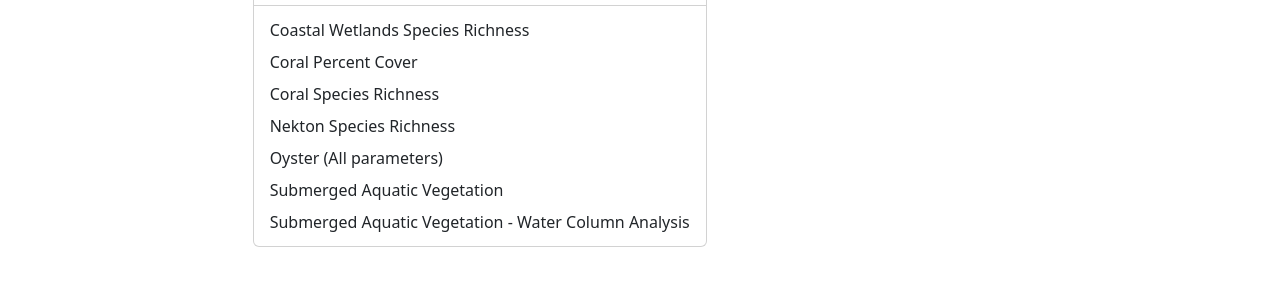
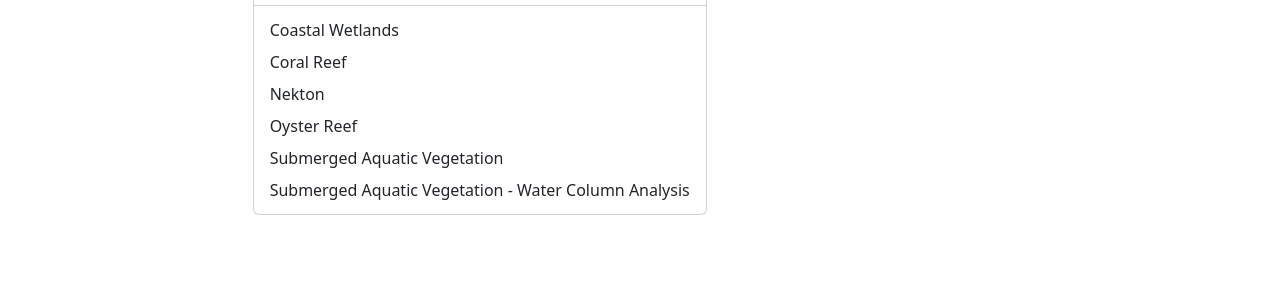
Before and after one commit to FloridaSEACAR/floridaseacar.github.io, a plain HTML site: page navbar.html in a window 1280 px wide. Both pictures are taken after a click on the button "Reports". Shown: the part 139-424 px from the top of the page. Drawn offline with nearby package versions, Linux system fonts and the light colour scheme.

Commit message:
updates to consolidated coral report

```diff
--- a/navbar.html
+++ b/navbar.html
@@ -31,37 +31,32 @@
             <li><hr class="dropdown-divider"></li>
             <li>
               <a class="dropdown-item" href="https://floridaseacar.github.io/SEACAR_Trend_Analyses/Coastal_Wetlands/output/CoastalWetlands_SpeciesRichness_Report.html", target="_blank">
-                Coastal Wetlands Species Richness
+                Coastal Wetlands
               </a>
             </li>
             <li>
-              <a class="dropdown-item" href="https://floridaseacar.github.io/SEACAR_Trend_Analyses/Coral/output/PercentCover/Coral_PercentCover_Report.html", target="_blank">
-               Coral Percent Cover
-              </a>
-            </li>
-            <li>
-              <a class="dropdown-item" href="https://floridaseacar.github.io/SEACAR_Trend_Analyses/Coral/output/SpeciesRichness/Coral_SpeciesRichness_Report.html", target="_blank">
-               Coral Species Richness
+              <a class="dropdown-item" href="https://floridaseacar.github.io/SEACAR_Trend_Analyses/Coral/output/Coral_Reef_Report.html", target="_blank">
+                Coral Reef
               </a>
             </li>
             <li>
               <a class="dropdown-item" href="https://floridaseacar.github.io/SEACAR_Trend_Analyses/Nekton/output/Nekton_SpeciesRichness_Report.html", target="_blank">
-               Nekton Species Richness
+                Nekton
               </a>
             </li>
             <li>
               <a class="dropdown-item" href="https://floridaseacar.github.io/SEACAR_Trend_Analyses/Oyster/output/Oyster_AllParameters_Report.html", target="_blank">
-               Oyster (All parameters)
+                Oyster Reef
               </a>
             </li>
             <li>
               <a class="dropdown-item" href="https://floridaseacar.github.io/SEACAR_Trend_Analyses/SAV/output/SAV_Report.html", target="_blank">
-               Submerged Aquatic Vegetation
+                Submerged Aquatic Vegetation
               </a>
             </li>
             <li>
               <a class="dropdown-item" href="https://floridaseacar.github.io/SEACAR_Trend_Analyses/SAV_WC_Analysis/DRAFT_SAV_WC_Report.pdf", target="_blank">
-               Submerged Aquatic Vegetation - Water Column Analysis
+                Submerged Aquatic Vegetation - Water Column Analysis
               </a>
             </li>
           </ul>
```
Also changed, not shown: index.html (+13 -21 lines), 1 other file.
